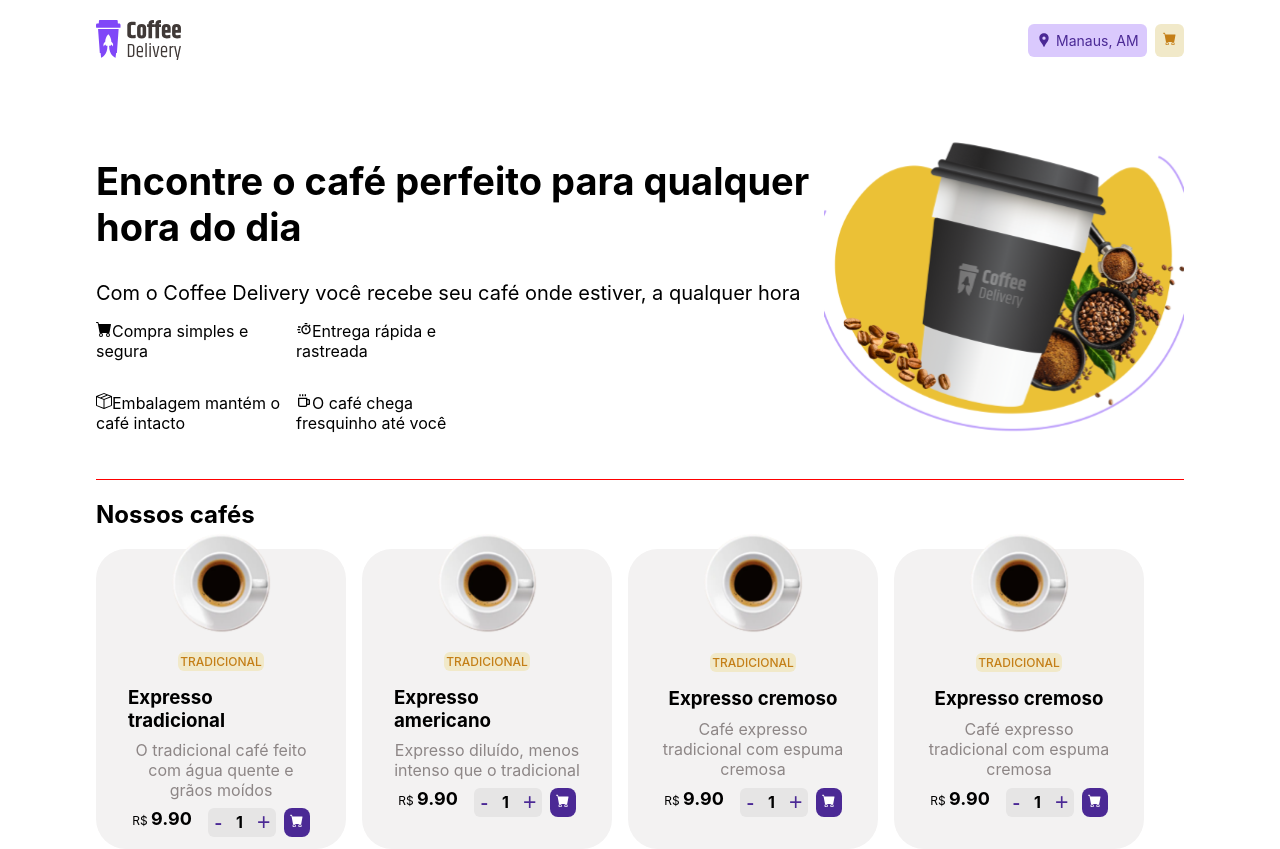
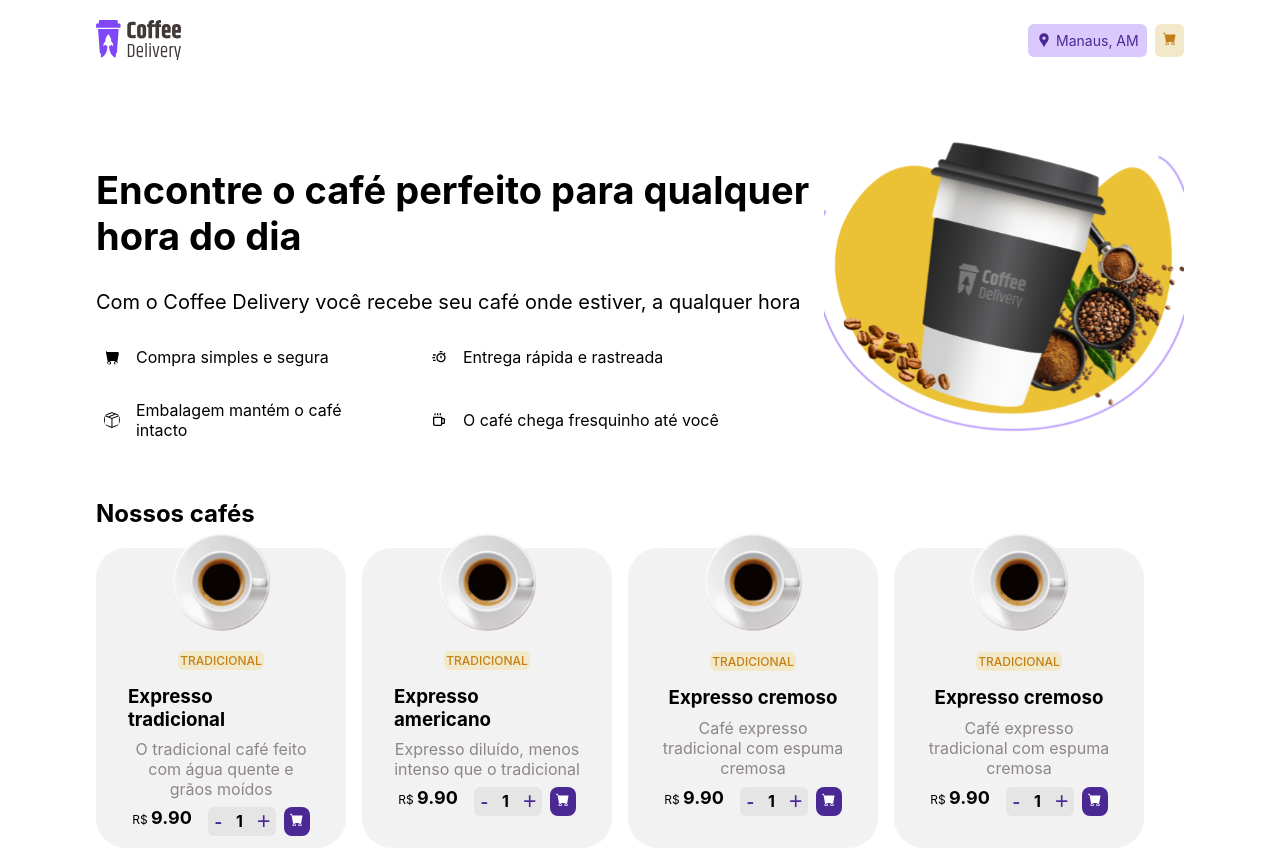
Before and after one commit to flavianahmias/rocket-coffee-delivery, a React (Create React App) app: page / in a window 1280 px wide. Built offline with nearby package versions, Linux system fonts and the light colour scheme.

Commit message:
feat: add cep service

```diff
--- a/package.json
+++ b/package.json
@@ -7,6 +7,7 @@
     "@testing-library/jest-dom": "^5.16.5",
     "@testing-library/react": "^13.4.0",
     "@testing-library/user-event": "^13.5.0",
+    "axios": "^1.4.0",
     "react": "^18.2.0",
     "react-dom": "^18.2.0",
     "react-hook-form": "^7.45.4",
--- a/src/pages/cart/index.js
+++ b/src/pages/cart/index.js
@@ -12,6 +12,7 @@ import { decrement, incrementInCart } from "../../features/cart/cartSlice";
 import CartListItem from "../../components/cartListItem";
 import { useNavigate } from "react-router-dom";
 import { useForm } from "react-hook-form";
+import { getCEP } from "../../services/cep-service";
 
 function Cart() {
   const dispatch = useDispatch();
@@ -48,6 +49,12 @@ function Cart() {
   const handleConfirmButton = (data) => {
     navigate("/finish");
   };
+
+  useEffect(() => {
+    getCEP(69055161, (response) => {
+      console.log(response);
+    });
+  }, []);
 
   return (
     <div className={styles.content}>
--- a/src/pages/home/index.js
+++ b/src/pages/home/index.js
@@ -1,5 +1,4 @@
 import React from "react";
-import Header from "../../components/header";
 import styles from "./styles.module.scss";
 import { ReactComponent as CoffeeImage } from "../../assets/images/Imagem.svg";
 import Card from "../../components/card";
@@ -15,6 +14,13 @@ function Home() {
     dispatch(increment({ product: coffee, quantity: quantity }));
   };
 
+  const sloganPoints = [
+    { id: "compra", icon: <BsFillCartFill />, text: "Compra simples e segura" },
+    { id: "entrega", icon: <BiTimer />, text: "Entrega rápida e rastreada" },
+    { id: "embalagem", icon: <BsBoxSeam />, text: "Embalagem mantém o café intacto" },
+    { id: "cafe", icon: <BiCoffee />, text: "O café chega fresquinho até você" },
+  ];
+
   return (
     <div className={styles.homepage}>
       <section className={styles.initial}>
@@ -26,21 +32,14 @@ function Home() {
           </span>
 
           <div className={styles.details}>
-            <p>
-              <BsFillCartFill />
-              Compra simples e segura
-            </p>
-            <p>
-              <BiTimer />
-              Entrega rápida e rastreada
-            </p>
-            <p>
-              <BsBoxSeam />
-              Embalagem mantém o café intacto
-            </p>
-            <p>
-              <BiCoffee />O café chega fresquinho até você
-            </p>
+            {sloganPoints.map((s, i) => {
+              return (
+                <div key={i} className={s.id}>
+                  {s.icon}
+                  <p>{s.text}</p>
+                </div>
+              );
+            })}
           </div>
         </div>
 
--- a/src/pages/home/styles.module.scss
+++ b/src/pages/home/styles.module.scss
@@ -9,8 +9,6 @@
     justify-content: space-between;
 
     .text {
-      // width: 600px;
-
       h1 {
         font-size: 38px;
       }
@@ -22,13 +20,33 @@
 
     .details {
       display: grid;
-      grid-template-columns: 200px 200px;
+      grid-template-columns: 300px 300px;
+      gap: 27px;
+      margin-top: 27px;
+
+      div {
+        display: flex;
+        flex-direction: row;
+        align-items: center;
+        gap: 8px;
+
+        svg {
+          display: flex;
+          padding: 8px;
+          align-items: center;
+          justify-content: center;
+          border-radius: 100%;
+        }
+
+        p {
+          margin-left: 20px;
+          margin: 0;
+        }
+      }
     }
   }
 
   .catalog {
-    border-top: 1px solid red;
-
     .coffelist {
       flex-wrap: wrap;
       display: flex;
--- /dev/null
+++ b/src/services/cep-service.js
@@ -0,0 +1,16 @@
+import axios from "axios";
+
+const cepEndpoint = (cep) => {
+  return `ws/${cep}/json/`;
+};
+
+const cepBaseUrl = axios.create({
+  baseURL: "https://viacep.com.br/",
+});
+
+export function getCEP(cep, callback) {
+  cepBaseUrl
+    .get(cepEndpoint(cep))
+    .then((response) => callback(response.data))
+    .catch((err) => console.log(err));
+}
```
Also changed, not shown: 1 other file (tests, documents, lock files or other folders).
